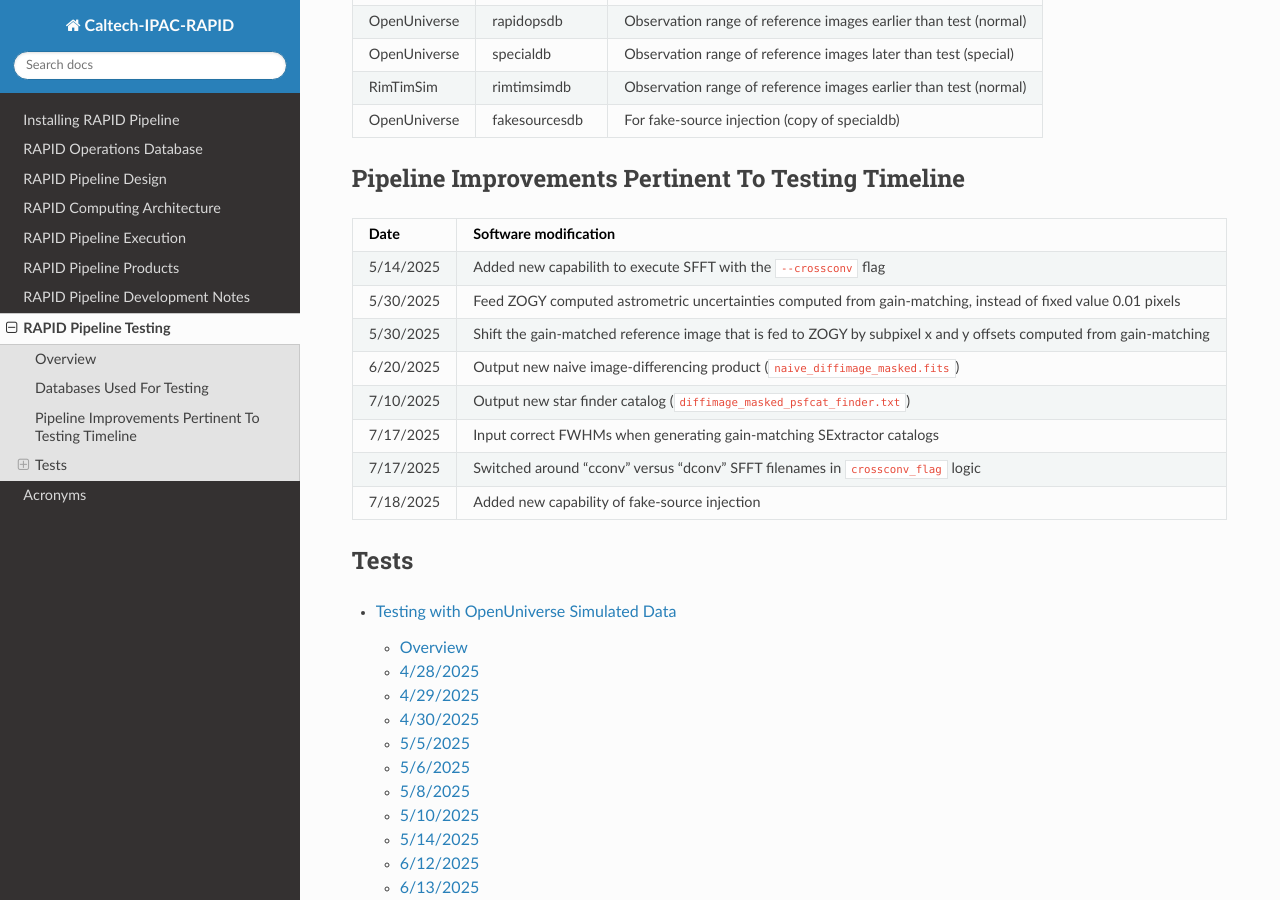
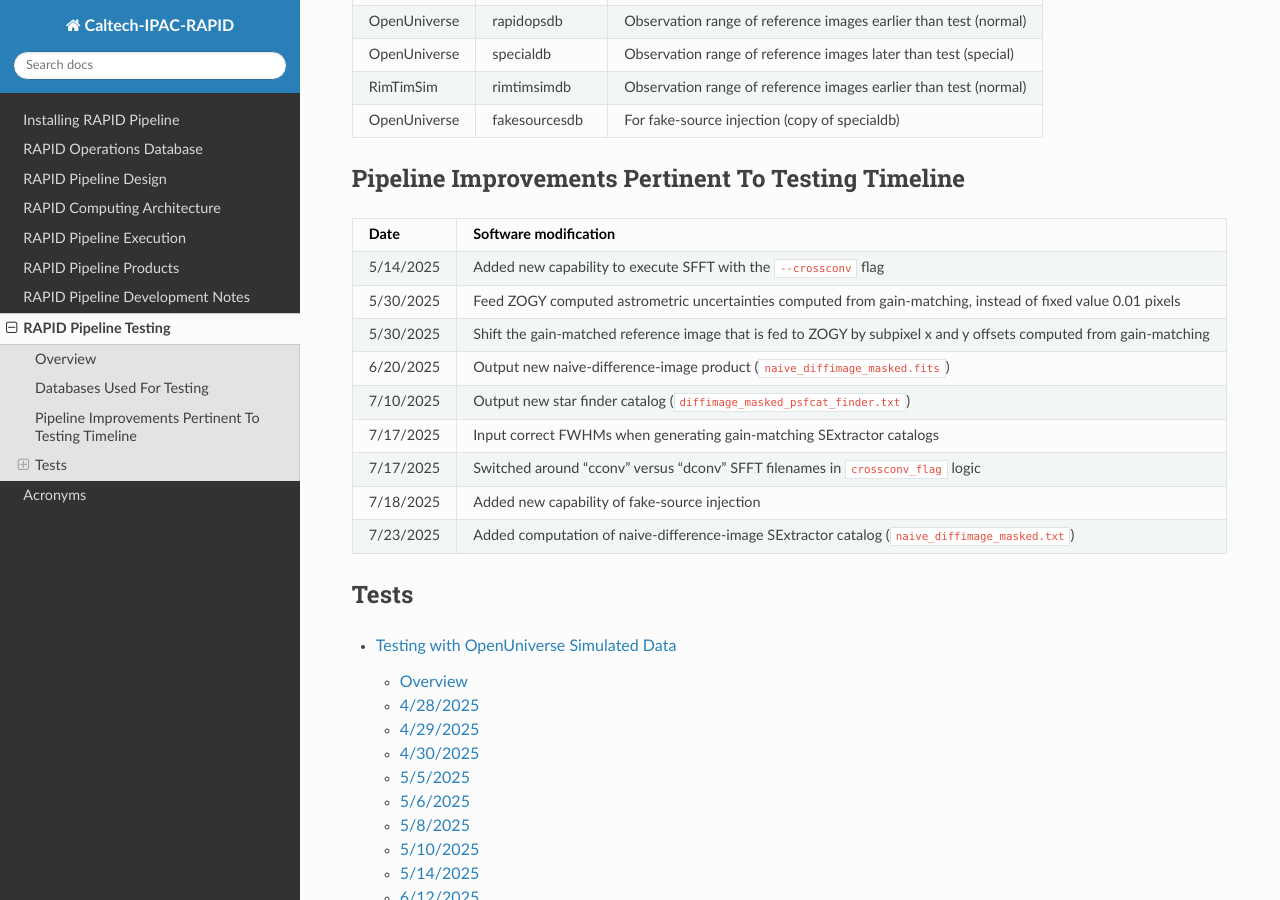
Before and after one commit to Caltech-IPAC/rapid, a Sphinx documentation site: the page built from docs/source/dev/tests.rst, in a window 1280 px wide and 900 px high, scrolled down 468 px. Built offline with Sphinx 7.4.7 and the Read the Docs theme 3.1.0, drawn with Linux system fonts in a browser that asks for light colours; formulas are drawn with MathJax 3.

Commit message:
Added computation of naive-difference-image SExtractor catalog to Pipeline Improvement table.

```diff
--- a/docs/source/dev/tests.rst
+++ b/docs/source/dev/tests.rst
@@ -31,14 +31,15 @@ Pipeline Improvements Pertinent To Testing Timeline
 ===============   ========================================================================================================================
 Date              Software modification
 ===============   ========================================================================================================================
-5/14/2025         Added new capabilith to execute SFFT with the ``--crossconv`` flag
+5/14/2025         Added new capability to execute SFFT with the ``--crossconv`` flag
 5/30/2025         Feed ZOGY computed astrometric uncertainties computed from gain-matching, instead of fixed value 0.01 pixels
 5/30/2025         Shift the gain-matched reference image that is fed to ZOGY by subpixel x and y offsets computed from gain-matching
-6/20/2025         Output new naive image-differencing product (``naive_diffimage_masked.fits``)
+6/20/2025         Output new naive-difference-image product (``naive_diffimage_masked.fits``)
 7/10/2025         Output new star finder catalog (``diffimage_masked_psfcat_finder.txt``)
 7/17/2025         Input correct FWHMs when generating gain-matching SExtractor catalogs
 7/17/2025         Switched around "cconv" versus "dconv" SFFT filenames in ``crossconv_flag`` logic
 7/18/2025         Added new capability of fake-source injection
+7/23/2025         Added computation of naive-difference-image SExtractor catalog (``naive_diffimage_masked.txt``)
 ===============   ========================================================================================================================
 
 
```
